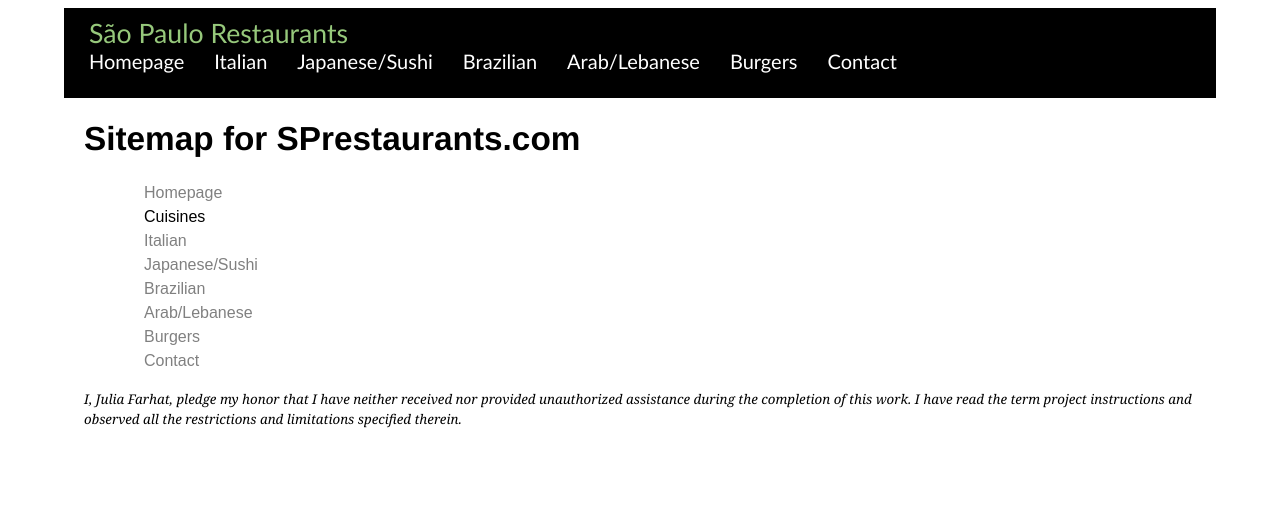
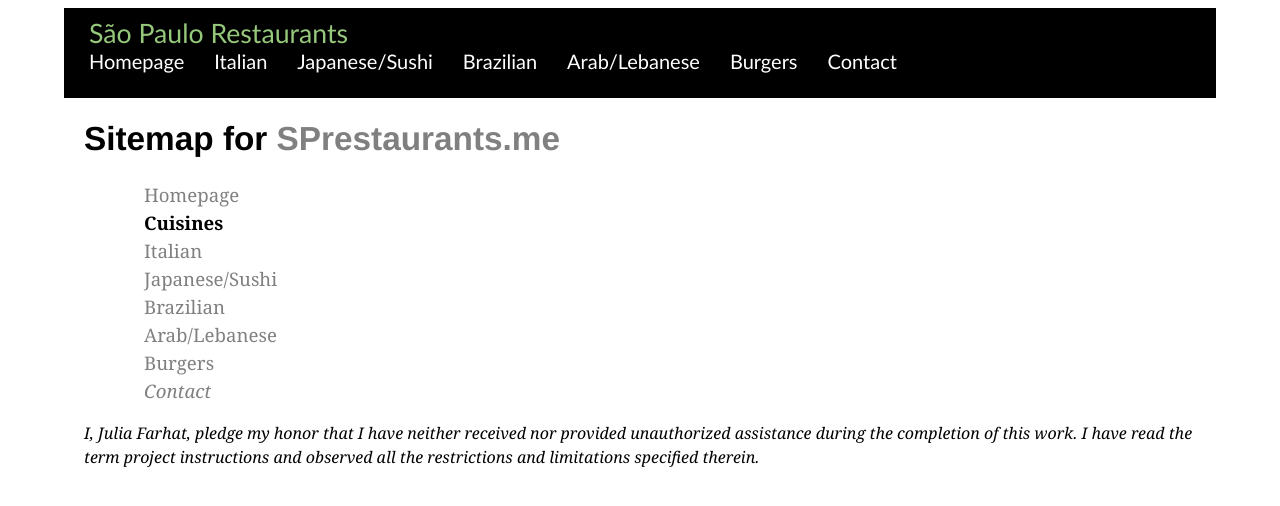
Before and after one commit to juliafarhat/project, a plain HTML site: page sitemap.html in a window 1280 px wide. Drawn offline with Linux system fonts and the light colour scheme.

Commit message:
final done

```diff
--- a/sitemap.html
+++ b/sitemap.html
@@ -102,7 +102,7 @@
         img {
             float: center;
             display: block;
-            width: 75%;
+            width: 70%;
             height: auto;
             margin-left: auto;
             margin-right: auto;
@@ -110,12 +110,12 @@
 
         #pledge {
             font-style: italic;
-            font-size: 10pt;
+            font-size: 12pt;
         }
         li {
             list-style-type: none;
-            font-family: Arial, Helvetica, sans-serif;
-            font-size: 12pt;
+            font-family: Cambria, Cochin, Georgia, Times, 'Times New Roman', serif;
+            font-size: 14pt;
             text-indent: 20px;
             line-height: 1.5em;
             margin-left: 20px;
@@ -144,18 +144,18 @@
         </div>
     </div>
 
-    <h1>Sitemap for SPrestaurants.com</h1>
+    <h1>Sitemap for <a href="https://sprestaurants.me">SPrestaurants.me</a></h1>
 
     <div>
         <ul>
             <li><a href="index.html">Homepage</a></li>
-            <li>Cuisines</li>
+            <li><strong>Cuisines</strong></li>
             <li><a href="italian.html">Italian</a></li>
             <li><a href="japanese.html">Japanese/Sushi</a></li>
             <li><a href="brazilian.html">Brazilian</a></li>
             <li><a href="lebanese.html">Arab/Lebanese</a></li>
             <li><a href="burgers.html">Burgers</a></li>
-            <li><a href="contact.html">Contact</a></li>
+            <li><i><a href="contact.html">Contact</a></i></li>
         </ul>
     </div>
 
```
